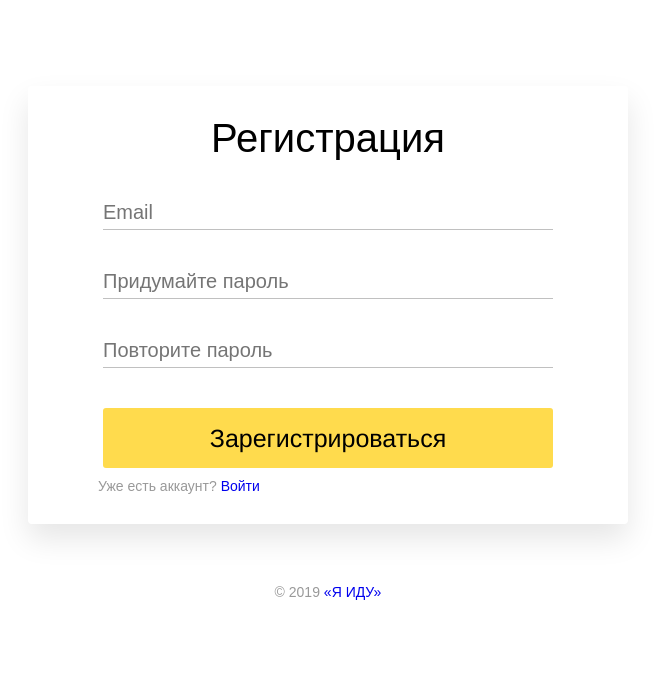
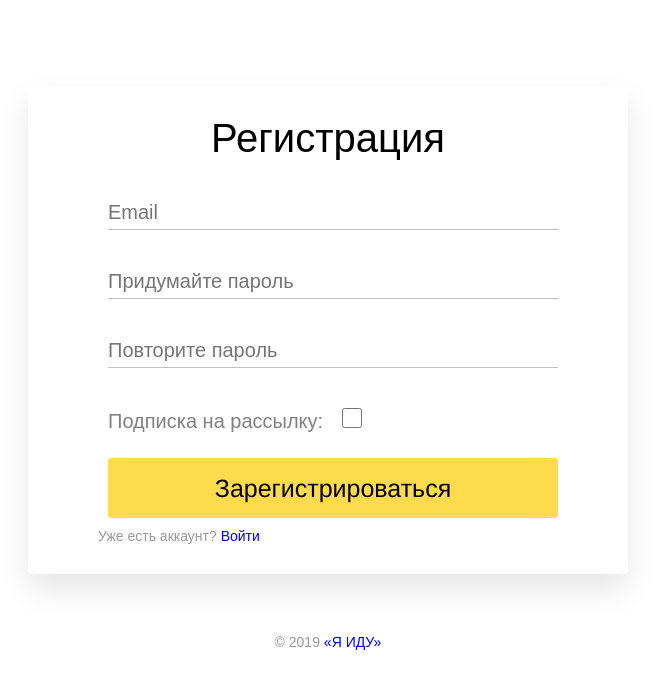
Before and after one commit to iizakharov/IamGO, a Django app: page /auth/register/ in a window 1280 px wide. Shown: the top 689 px of the page, without its empty margins (312-967 px from the left). Run offline with Django 3.2, Linux system fonts and the light colour scheme.

Commit message:
Added is_sending in Model User, added is_sending in register_view

```diff
--- a/authapp/forms.py
+++ b/authapp/forms.py
@@ -53,7 +53,7 @@ class UserRegisterForm(forms.ModelForm):
 
     class Meta:
         model = User
-        fields = ('email',)
+        fields = ('email', 'password1', 'password2', 'is_sending')
 
     def clean_password2(self):
         # Проверка, что две записи пароля совпадают.
@@ -66,8 +66,9 @@ class UserRegisterForm(forms.ModelForm):
     def __init__(self, *args, **kwargs):
         super().__init__(*args, **kwargs)
         for field_name, field in self.fields.items():
-            self.fields[field_name].label = ''
-            self.fields[field_name].widget.attrs.update({'class': 'registration-form-input'})
+            if field_name != 'is_sending':
+                self.fields[field_name].label = ''
+                self.fields[field_name].widget.attrs.update({'class': 'registration-form-input'})
 
         self.fields['email'].widget.attrs.update(
             {
@@ -85,6 +86,12 @@ class UserRegisterForm(forms.ModelForm):
             {
                 'type': 'password',
                 'placeholder': 'Повторите пароль'
+            }
+        )
+        self.fields['is_sending'].widget.attrs.update(
+            {
+                'type': 'checkbox',
+                'class': 'sending_checkbox'
             }
         )
 
@@ -168,4 +175,12 @@ class UserSendingForm(forms.ModelForm):
         super().__init__(*args, **kwargs)
         for field_name, field in self.fields.items():
             field.widget.attrs['class'] = 'edit-form-input'
+            self.fields[field_name].label = ''
             field.help_text = ''
+
+        self.fields['email'].widget.attrs.update(
+            {
+                'type': 'text',
+                'placeholder': 'Email'
+            }
+        )
--- a/authapp/models.py
+++ b/authapp/models.py
@@ -84,6 +84,7 @@ class User(AbstractBaseUser):
     active = models.BooleanField(default=True, verbose_name='Активный')
     staff = models.BooleanField(default=False, verbose_name='Сотрудник')  # a admin user; non super-user
     admin = models.BooleanField(default=False, verbose_name='Администратор')  # a superuser
+    is_sending = models.BooleanField(default=False, verbose_name='Подписка на рассылку')
 
     objects = UserManager()
 
--- a/authapp/views.py
+++ b/authapp/views.py
@@ -14,6 +14,9 @@ def register_view(request):
 
         if register_form.is_valid():
             new_user = register_form.save()
+            if new_user.is_sending:
+                sending_form = UserSendingForm(data=request.POST)
+                sending_form.save()
             if send_verify_mail(new_user):
                 # print('confirmation message sent')
                 return render(request, 'authapp/verification.html')
--- a/static/css/style.css
+++ b/static/css/style.css
@@ -363,7 +363,7 @@ body {
     color: #fff;
     border-radius: 50%;
     margin-right: 10px;
-    padding: 6px;
+    padding-top: 8px;
 }
 
 .social-fb {
@@ -691,8 +691,8 @@ body {
 }
 
 .registration-form {
-    justify-content: center;
     display: flex;
+    padding-left: 80px;
     flex-wrap: wrap;
 }
 
@@ -890,3 +890,14 @@ body {
     font-size: 20px;
     color: grey;
 }
+
+.sending_checkbox{
+    width: 50px;
+    height: 20px;
+    margin-bottom: 30px;
+}
+
+.registration-form label{
+    font-size: 20px;
+    color: grey;
+}
```
